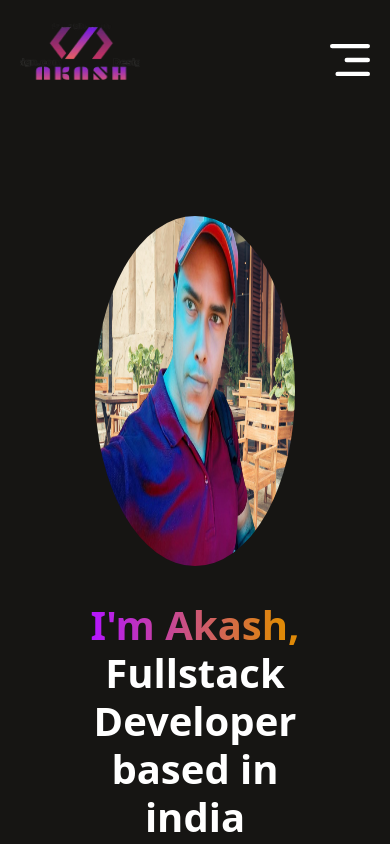
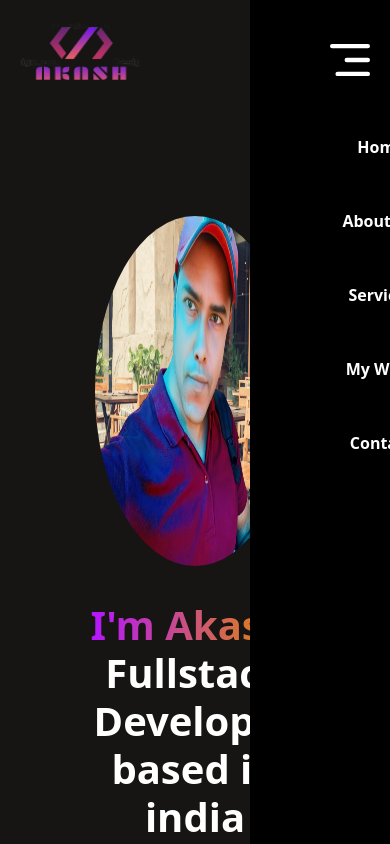
Before and after one commit to Akashkhandekar-git/Portfolio, a React (Vite) app: page / in a window 390 px wide. Shown: the top 844 px of the page. Built offline with nearby package versions, Linux system fonts and the light colour scheme.

Commit message:
navbar modification

```diff
--- a/src/Components/Navbar/Navbar.css
+++ b/src/Components/Navbar/Navbar.css
@@ -88,7 +88,7 @@
     flex-direction: column;
     position: fixed;
     top: 0;
-    right: 0;
+    right: 10;
     height: 100vh;
     width: 230px;
     /* background: rgba(15, 15, 15, 0.95); */
```
